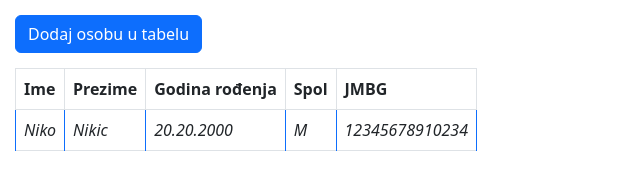
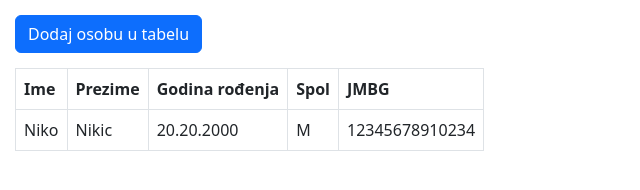
Before and after one commit to AdnanPoz/AP, a plain HTML site: page index.html in a window 1280 px wide. Shown: the whole page, without its empty margins (0-640 px from the left). Drawn offline with nearby package versions, Linux system fonts and the light colour scheme.

Commit message:
Update style.css

```diff
--- a/style.css
+++ b/style.css
@@ -8,7 +8,7 @@
     align-items: center;
     margin-left: 15px;
 }
-td,input {
+input {
     padding: 5px;
     border: 2px solid #0d6efd;
     border-radius: 7px;
```
